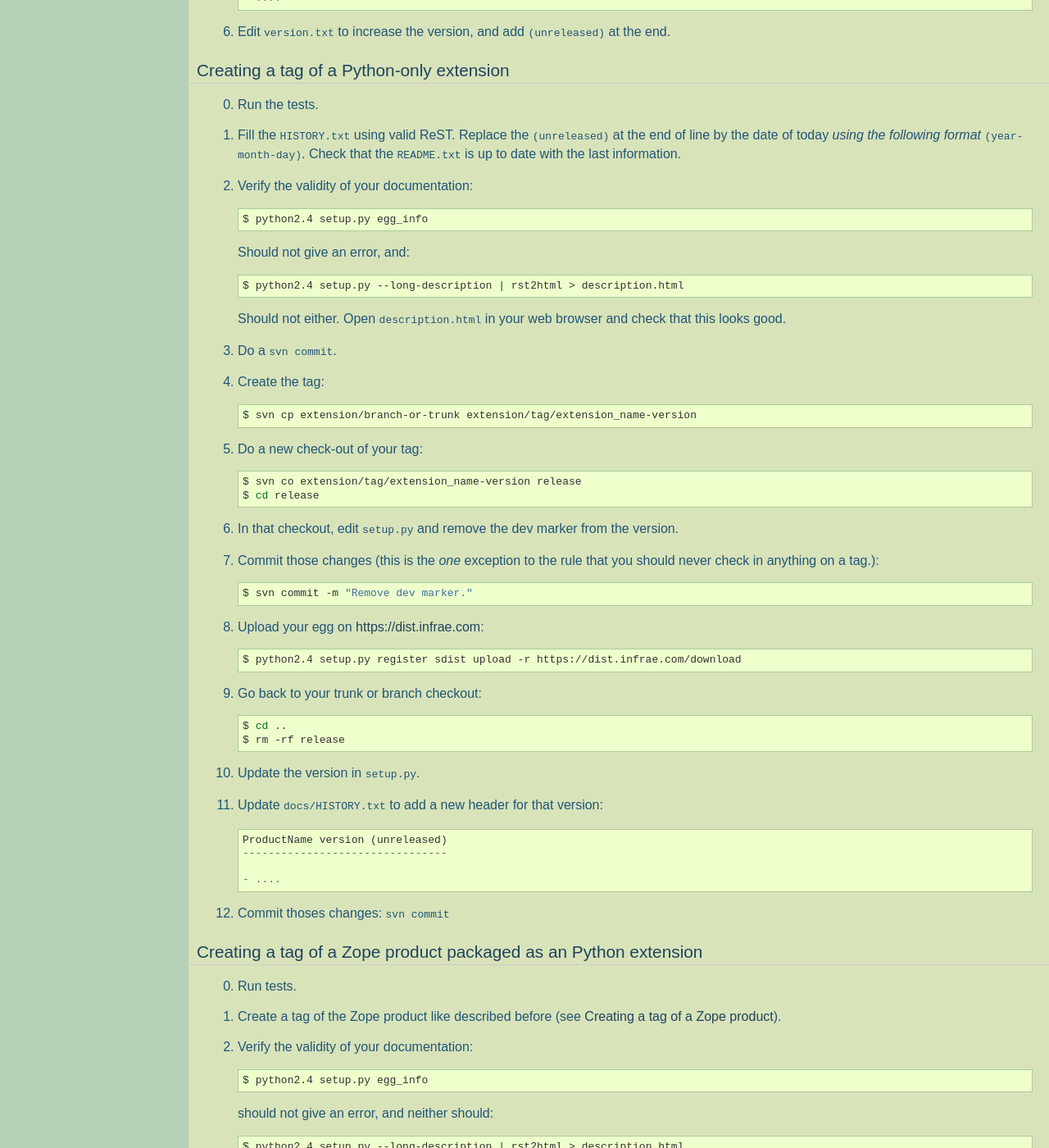
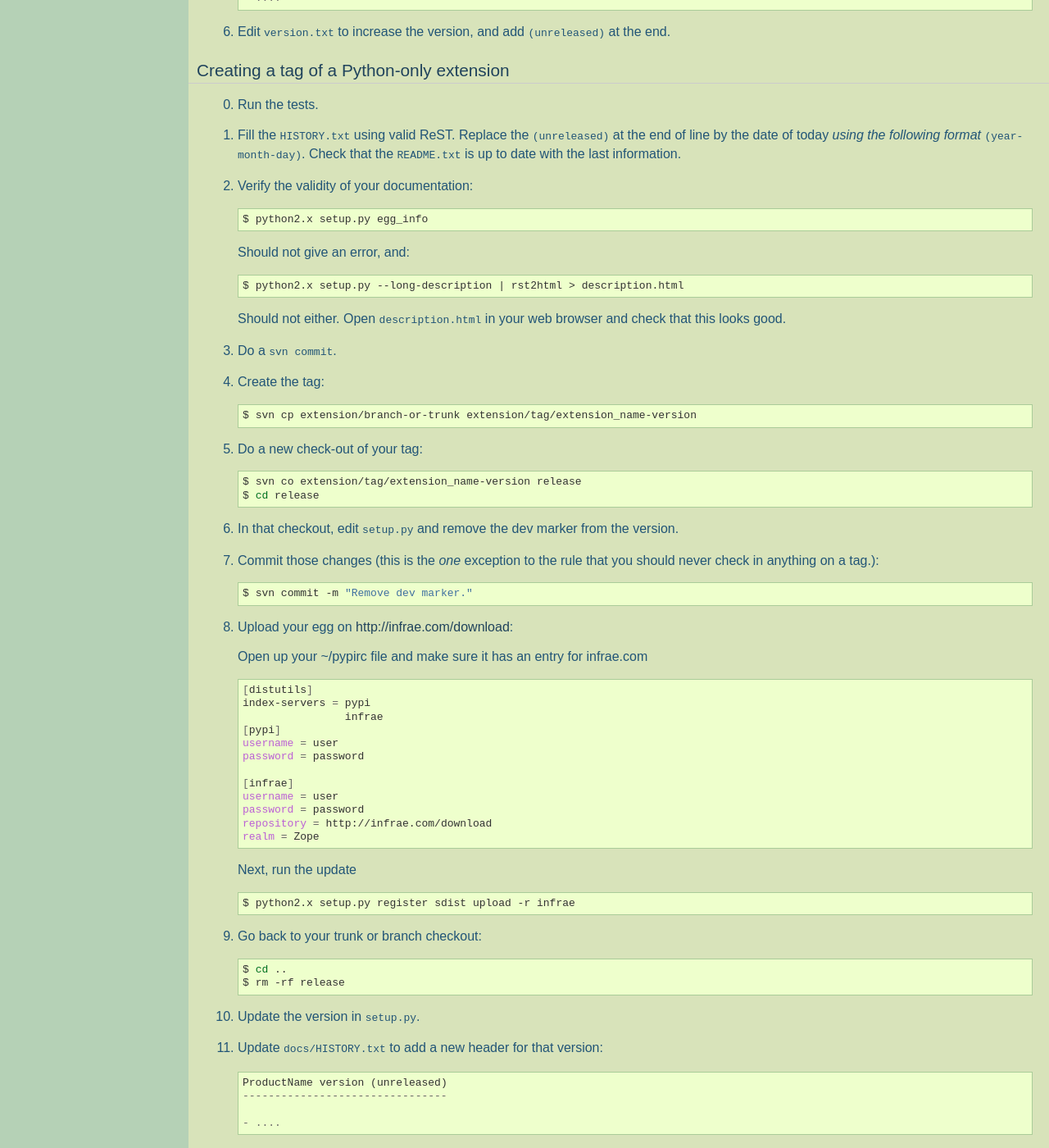
Before and after one commit to silvacms/documentation, a Sphinx documentation site: the page built from source/silva/development_guidelines.rst, in a window 1280 px wide and 1400 px high, scrolled down 3830 px. Shown: the whole window at 82% size. Built offline with Sphinx 7.4.7, drawn with Linux system fonts in a browser that asks for light colours; pages that are not in the unit, such as notebooks, are missing from menus.

Commit message:
fixed infrae.com upload docs

```diff
--- a/source/silva/development_guidelines.rst
+++ b/source/silva/development_guidelines.rst
@@ -257,13 +257,13 @@ Creating a tag of a Python-only extension
 
    .. code-block:: sh
 
-      $ python2.4 setup.py egg_info
+      $ python2.x setup.py egg_info
 
    Should not give an error, and:
 
    .. code-block:: sh
 
-      $ python2.4 setup.py --long-description | rst2html > description.html
+      $ python2.x setup.py --long-description | rst2html > description.html
 
    Should not either. Open ``description.html`` in your web browser
    and check that this looks good.
@@ -293,11 +293,31 @@ Creating a tag of a Python-only extension
 
       $ svn commit -m "Remove dev marker."
 
-8. Upload your egg on https://dist.infrae.com:
+8. Upload your egg on http://infrae.com/download:
+
+   Open up your ~/pypirc file and make sure it has an entry for infrae.com
 
    .. code-block:: sh
 
-      $ python2.4 setup.py register sdist upload -r https://dist.infrae.com/download
+      [distutils]
+      index-servers = pypi
+                      infrae
+      [pypi]
+      username = user
+      password = password
+
+      [infrae]
+      username = user
+      password = password
+      repository = http://infrae.com/download
+      realm = Zope
+
+
+   Next, run the update
+
+   .. code-block:: sh
+
+      $ python2.x setup.py register sdist upload -r infrae
 
 9. Go back to your trunk or branch checkout:
 
```
